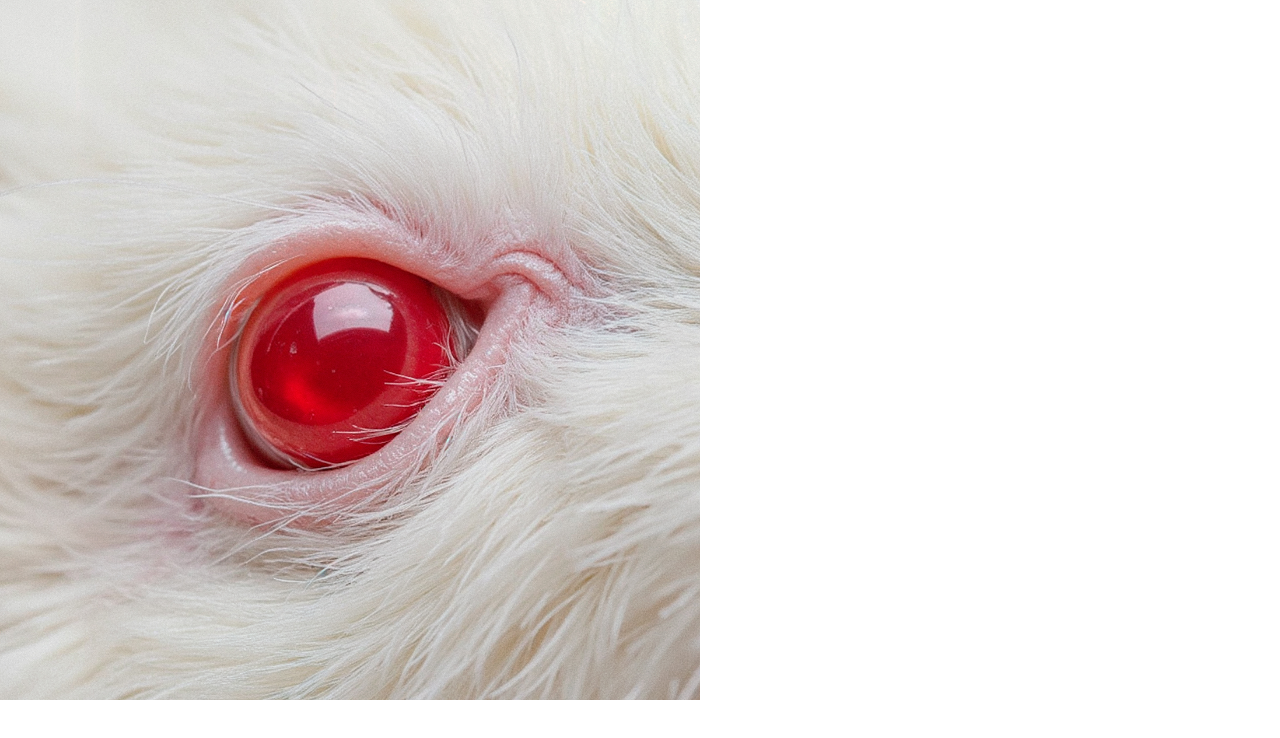
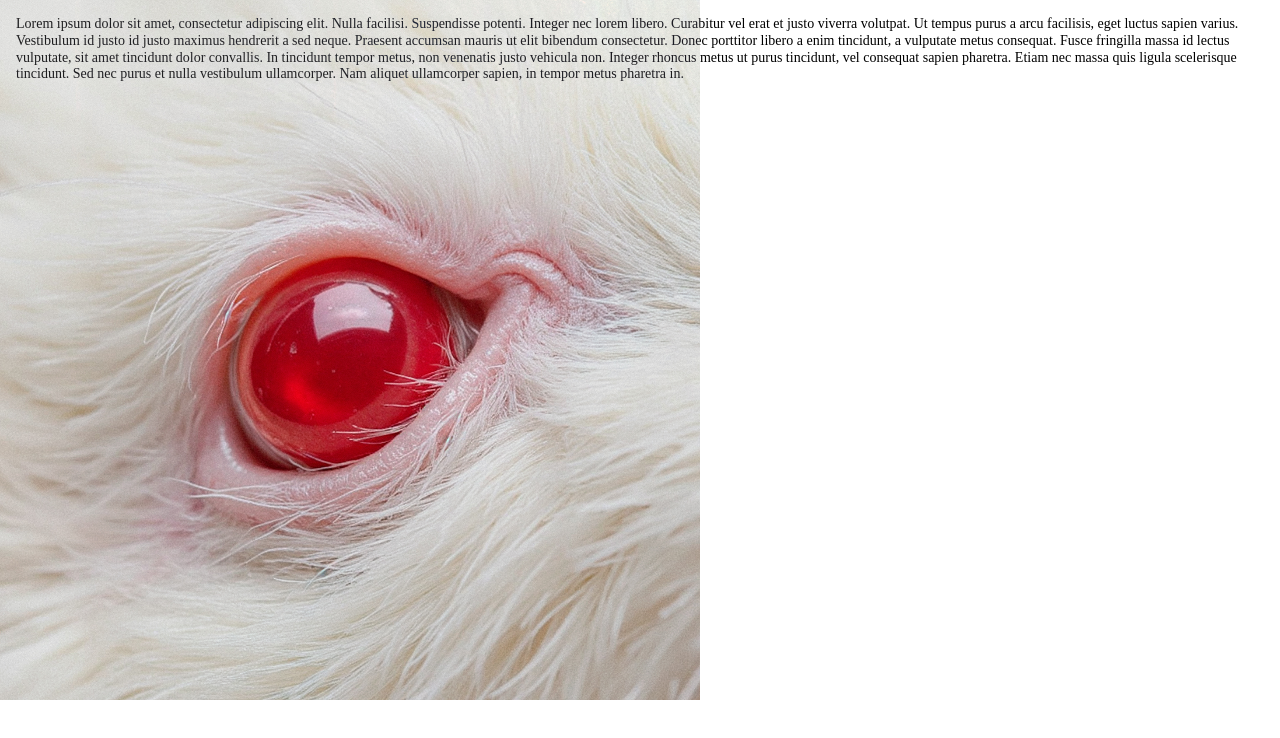
Before and after one commit to Miguelramal/Red-eye, a plain HTML site: page index.html in a window 1280 px wide. Drawn offline with Linux system fonts and the light colour scheme.

Commit message:
Update index.html

```diff
--- a/index.html
+++ b/index.html
@@ -1,13 +1,3 @@
-<!DOCTYPE html>
-<html lang="en" >
-<head>
-  <meta charset="UTF-8">
-  <title>redeyes</title>
-
-
-</head>
-<body>
-<!-- partial:index.partial.html -->
 <!DOCTYPE html>
 <html lang="es">
 <head>
@@ -20,12 +10,31 @@
             margin: 0;
             padding: 0;
             overflow: hidden; /* Evita el scroll */
+            background-color: white; /* Fondo blanco para contraste */
+            color: white; /* Texto blanco */
+            font-family: 'Times New Roman', serif; /* Tipografía */
+        }
+
+        header {
+            position: fixed; /* Fijo para que se mantenga sobre las imágenes */
+            top: 0;
+            left: 0;
+            right: 0;
+            padding: 16px; /* Padding de 16px en todos los lados */
+            z-index: 1000; /* Mayor valor para asegurar que esté por encima */
+            font-size: 14px; /* Tamaño de fuente */
+            line-height: 1.2;
+            box-sizing: border-box; /* Incluye el padding en el tamaño total */
+            mix-blend-mode: difference; /* Aplica el efecto de fusión "difference" */
         }
 
         .image-container {
             display: flex;
             align-items: flex-start; /* Alinea las imágenes al borde superior */
             white-space: nowrap; /* Fuerza el contenido a estar en una sola línea */
+            position: absolute;
+            top: 0; /* Eliminar el empuje hacia abajo */
+            z-index: 1; /* Asegura que las imágenes estén debajo del header */
         }
 
         img {
@@ -36,6 +45,11 @@
     </style>
 </head>
 <body>
+
+    <!-- Encabezado con el texto superior -->
+    <header>
+        Lorem ipsum dolor sit amet, consectetur adipiscing elit. Nulla facilisi. Suspendisse potenti. Integer nec lorem libero. Curabitur vel erat et justo viverra volutpat. Ut tempus purus a arcu facilisis, eget luctus sapien varius. Vestibulum id justo id justo maximus hendrerit a sed neque. Praesent accumsan mauris ut elit bibendum consectetur. Donec porttitor libero a enim tincidunt, a vulputate metus consequat. Fusce fringilla massa id lectus vulputate, sit amet tincidunt dolor convallis. In tincidunt tempor metus, non venenatis justo vehicula non. Integer rhoncus metus ut purus tincidunt, vel consequat sapien pharetra. Etiam nec massa quis ligula scelerisque tincidunt. Sed nec purus et nulla vestibulum ullamcorper. Nam aliquet ullamcorper sapien, in tempor metus pharetra in.
+    </header>
 
     <!-- Contenedor principal -->
     <div id="container" class="image-container"></div>
@@ -97,7 +111,3 @@
 
 </body>
 </html>
-<!-- partial -->
-
-</body>
-</html>
```
